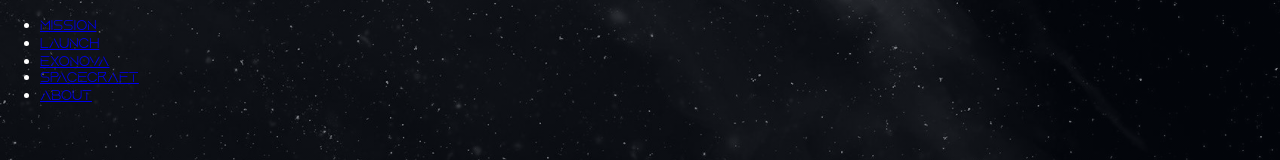
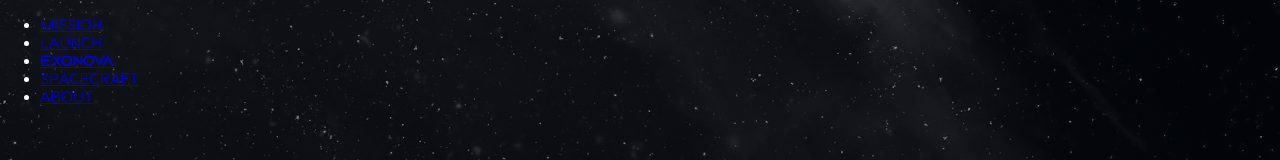
Before and after one commit to TshiMoiset/AstroNova, a plain HTML site: page index.html in a window 1280 px wide. Shown: the top 160 px of the page. Drawn offline with Linux system fonts and the light colour scheme.

Commit message:
Font & Logo

```diff
--- a/CSS/header.css
+++ b/CSS/header.css
@@ -6,6 +6,11 @@
 @font-face {
 	font-family: "Aquire-Light";
 	src: url("../Font/AquireLight-YzE0o.otf") format("woff");
+}
+
+@font-face {
+	font-family: "Beon";
+	src: url("../Font/BeonMedium-6d51.otf");
 }
 
 body.active {
@@ -29,18 +34,16 @@ hr {
 }
 
 .logo a {
-	font-family: "Aquire";
+	font-family: "Aquire" !important;
 }
 
 .navigation {
 	z-index: 100;
 }
 
-.navigationLinks ul li {
-}
-
 .navigationLinks a {
-	font-family: "Aquire-Light";
+	/*font-family: "Aquire-Light";*/
+	font-family: "Beon";
 	transition: 200ms;
 }
 
--- a/index.html
+++ b/index.html
@@ -22,7 +22,7 @@
 					<ul>
 						<li><a href="#" class="hoverLine">Mission</a></li>
                         <li><a href="#" class="hoverLine">Launch</a></li>
-						<li><a href="index.html"><div class="logo">Exonova</div></a></li>
+						<div class="logo"><li><a href="index.html">Exonova</a></li></div>
                         <li><a href="#" class="hoverLine">Spacecraft</a></li>
                         <li><a href="#" class="hoverLine">About</a></li>
 					</ul>
```
Also changed, not shown: Font/BeonMedium-6d51.otf (added).
